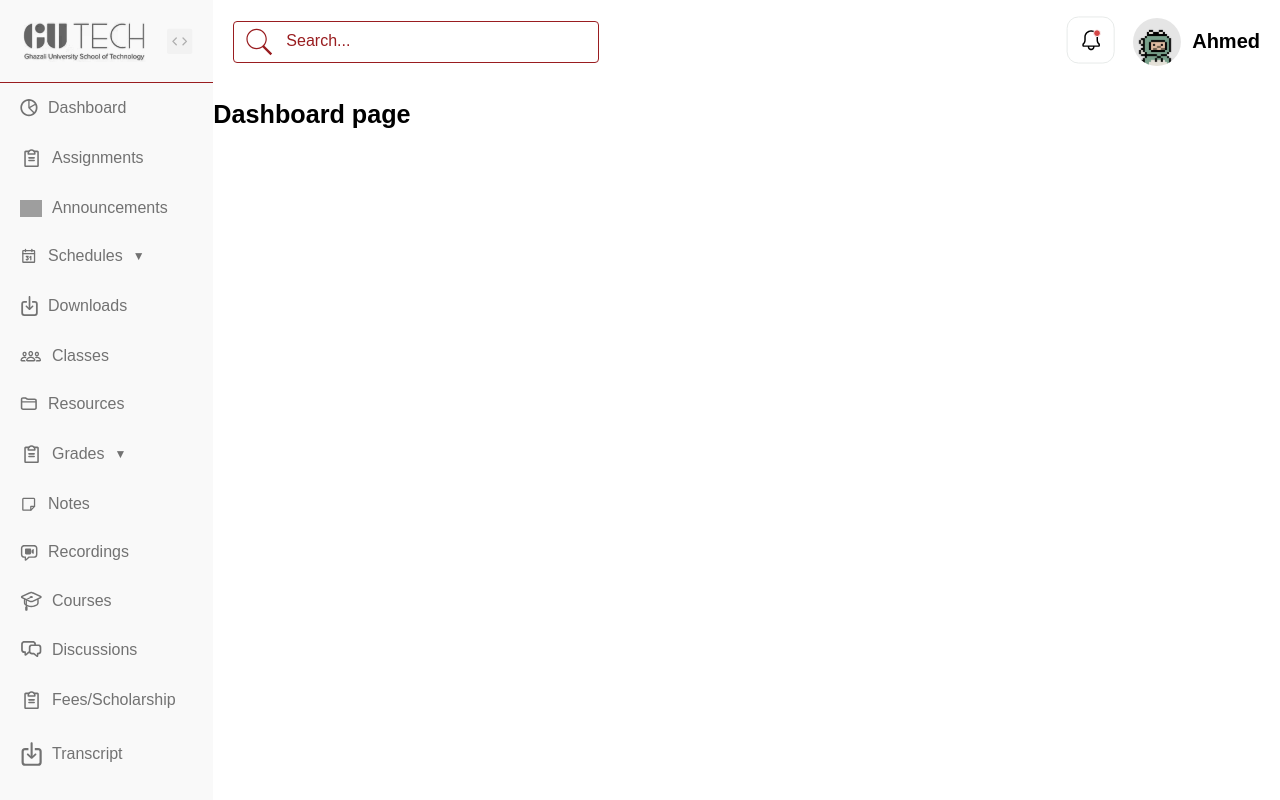
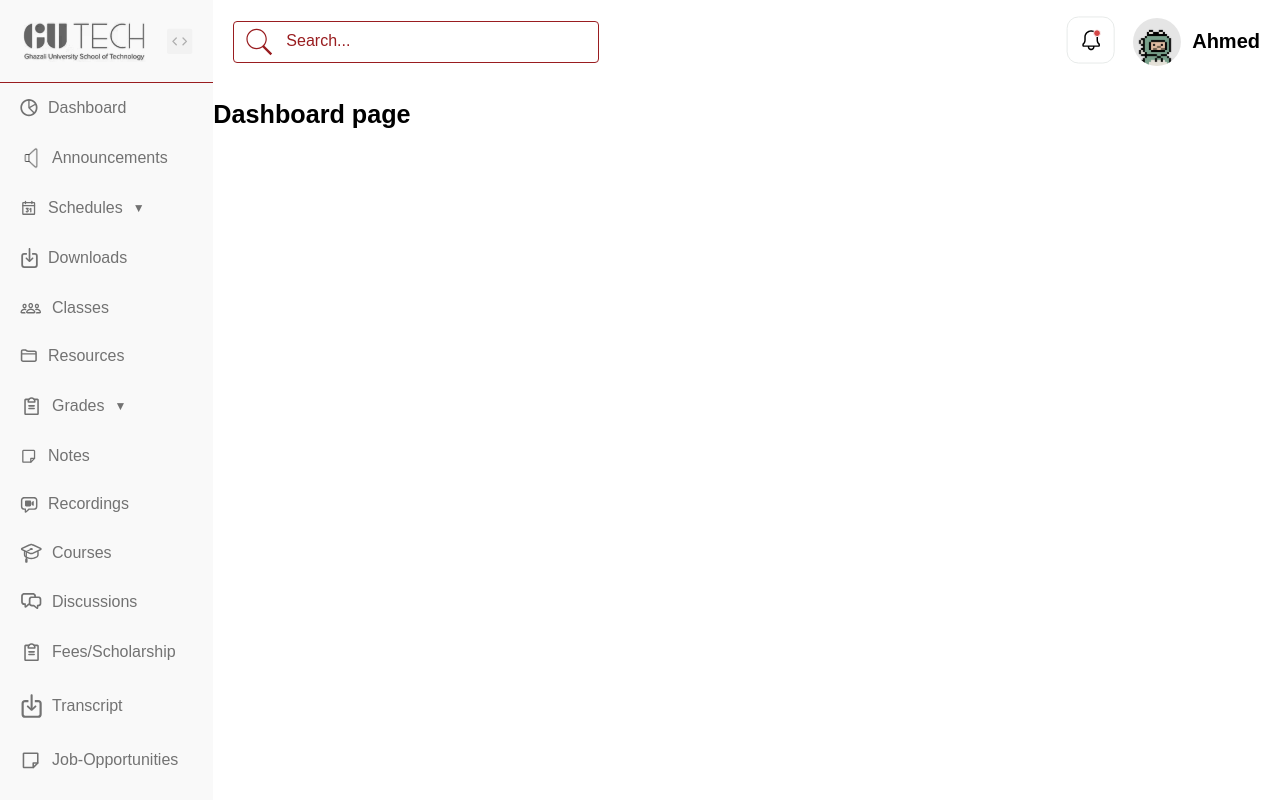
Before and after one commit to ZohaMobin/gutech-studentportal, a React (Create React App) app: page / in a window 1280 px wide. Built offline with nearby package versions, Linux system fonts and the light colour scheme; grey boxes are pictures that could not be loaded.

Commit message:
minor changes

```diff
--- a/src/Pages/Sidebar/sidebar/index.js
+++ b/src/Pages/Sidebar/sidebar/index.js
@@ -99,16 +99,7 @@
           </Link>
 
 
-          <Link to="/assignments" className="sideBar-link">
-          <li>
-            <img
-              src="/clipboard-inactive.svg"
-              alt="Assignments Icon"
-              className="icon icon-exlg"
-            />
-            {!isCollapsed && "Assignments"}
-          </li>
-        </Link>
+
 
         <Link to="/Announcement" className="sideBar-link">
           <li>
```
Also changed, not shown: public/speaker-inactive.png (added).
